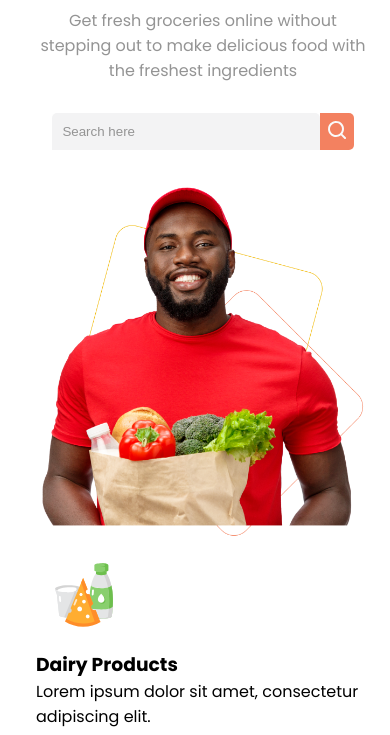
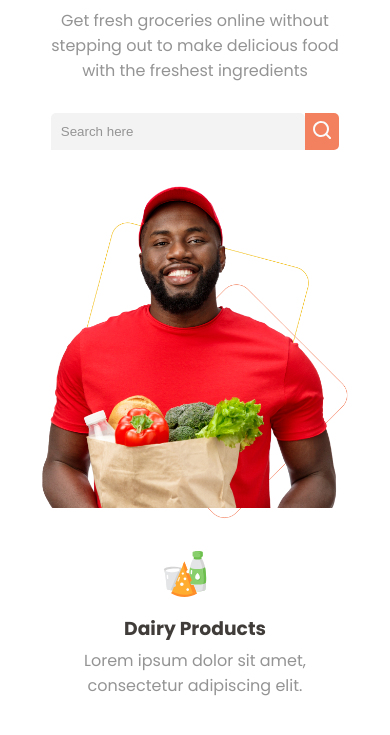
Before and after one commit to jrramoncp/grocery_store_header, a website built with Vite: page index.html in a window 390 px wide. Shown: the part 288-1023 px from the top of the page. Built offline with nearby package versions, Linux system fonts and the light colour scheme.

Commit message:
mobile styles end

```diff
--- /dev/null
+++ b/src/sass/layout/_categories.scss
@@ -0,0 +1,23 @@
+.categories{
+    .categories_item{
+        padding: 10px;
+        display: flex;
+        flex-direction: column;
+        align-items: center;
+        gap: 5px;
+        margin-bottom: 20px;
+        img{
+            width: 70px;
+            position: relative;
+            right: 10px;
+        }
+        h3{
+            text-align: center;
+        }
+
+        p{
+            text-align: center;
+            color: $grey-color;
+        }
+    }
+}
--- a/src/sass/layout/_hero.scss
+++ b/src/sass/layout/_hero.scss
@@ -49,6 +49,9 @@
 
     .hero_img{
         max-width: 100%;
+        margin-left: auto;
+        margin-right: auto;
+
         img{
             max-width: 100%;
         }
--- a/src/sass/layout/_layout.scss
+++ b/src/sass/layout/_layout.scss
@@ -1,3 +1,4 @@
 @import "header";
 @import "navbar";
 @import "hero";
+@import "categories";
--- a/src/sass/themes/_default.scss
+++ b/src/sass/themes/_default.scss
@@ -6,9 +6,11 @@ body {
     margin-left: auto;
     margin-right: auto;
     padding-left: 1rem;
+    padding-right: 1rem;
     position: relative;
     max-width: $mobile-max-width;
     font-family: $poppins-font;
+    color: $black-color;
     @include breakpoint(tablet){
         max-width: $tablet-max-width;
     }
```
